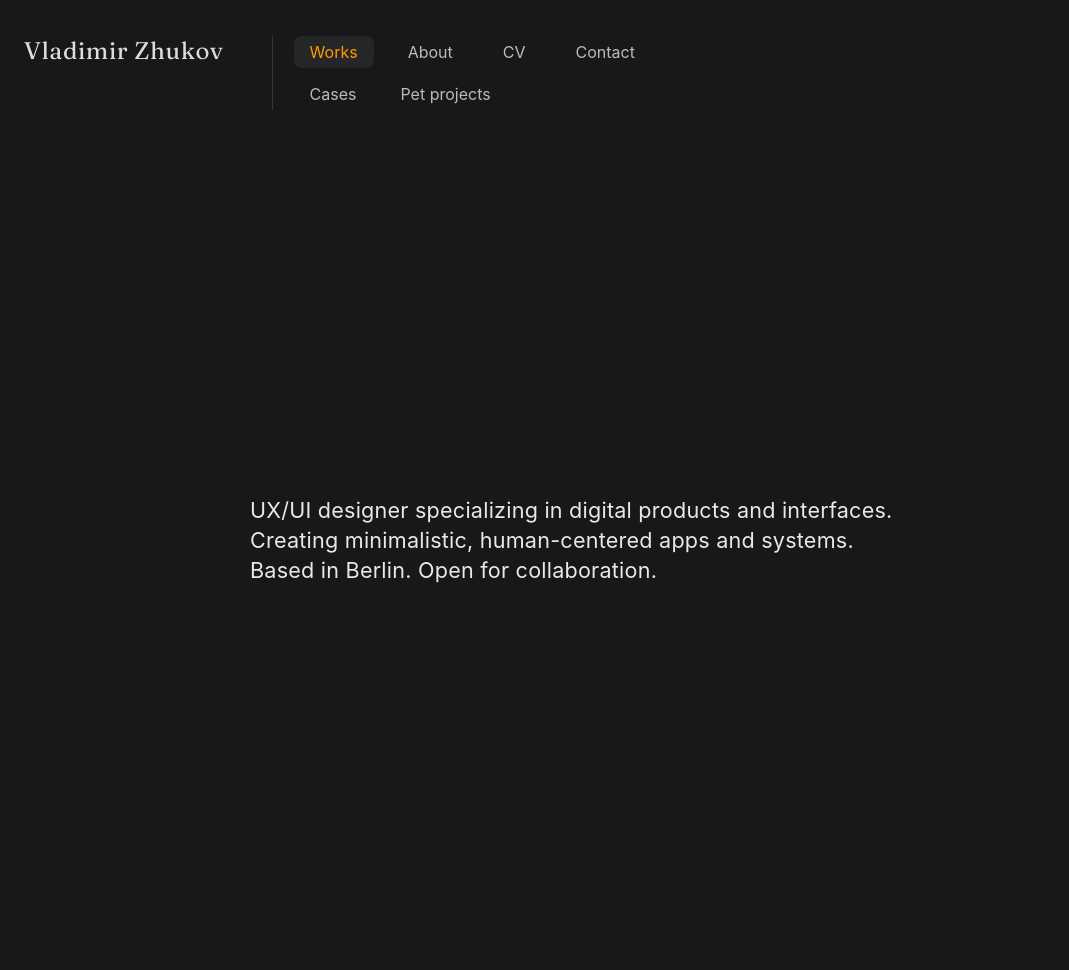
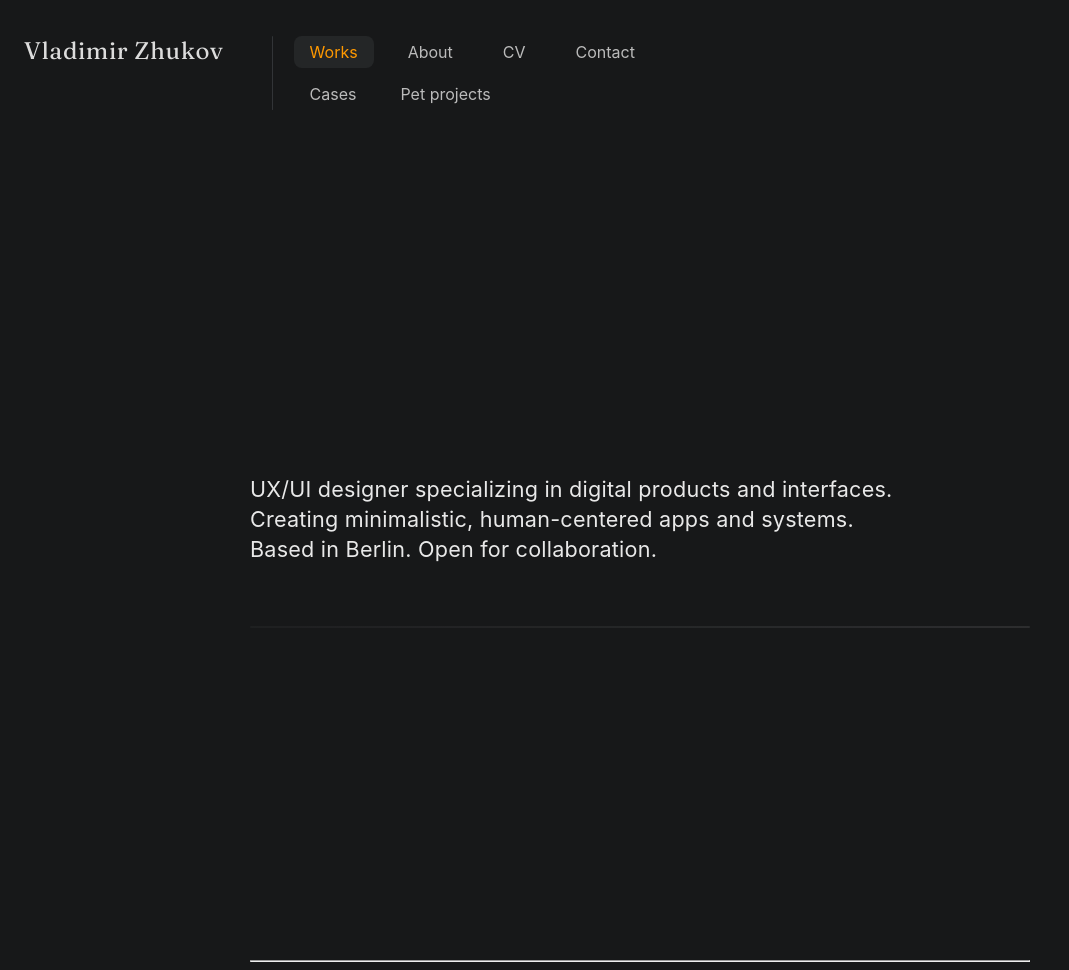
Before and after one commit to uxiscool/experience, a Jekyll site: the page built from index.md, in a window 1280 px wide. Shown: the whole page, without its empty margins (0-1069 px from the left). Built offline with Jekyll 4.4.1, drawn with Linux system fonts in a browser that asks for light colours.

Commit message:
Add files via upload

```diff
--- a/assets/css/main.css
+++ b/assets/css/main.css
@@ -133,6 +133,14 @@ main {
   position: relative;
 }
 
+.intro-divider {
+  height: 1.5px;
+  background: linear-gradient(90deg, #272829 0%, #434446 100%);
+  margin-top: 40px;
+  border-radius: 2px;
+  opacity: 0.55;
+}
+
 @keyframes heroFadeIn {
   from { opacity: 0; transform: translateY(30px);}
   to { opacity: 0.90; transform: none;}
--- a/index.md
+++ b/index.md
@@ -11,7 +11,7 @@ title: Works
   </p>
   <div class="intro-divider"></div>
 </div>
-
+<hr>
 <div class="projects-section">
   <!-- Здесь появятся проекты -->
 </div>
```
